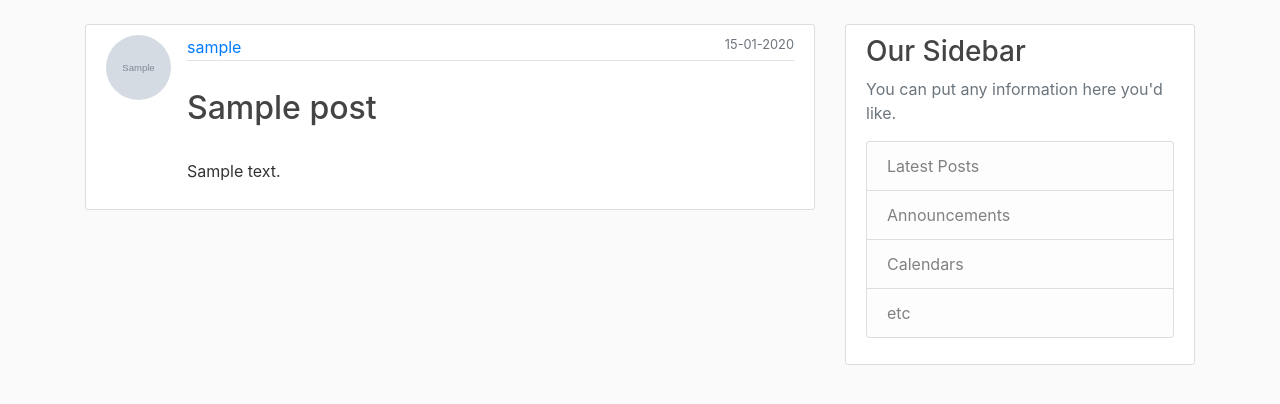
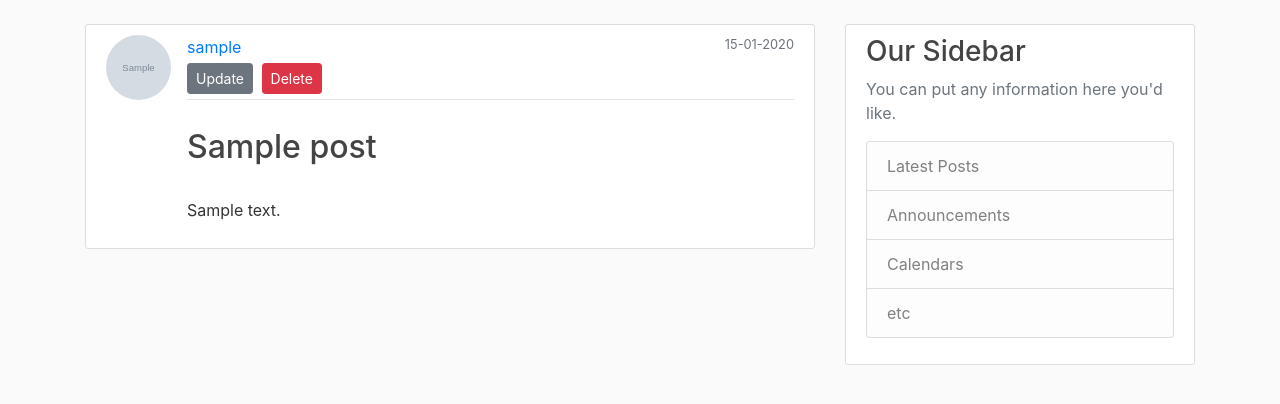
Before and after one commit to JulianHysi/personal-blog, a Flask app: page /post/1 in a window 1280 px wide. Shown: the part 56-460 px from the top of the page. Run offline with Flask 2, Linux system fonts and the light colour scheme; a user stored in the database is signed in; tables that the repository leaves empty hold one stand-in row (values such as "Sample post"); grey boxes marked "Sample" are stand-in pictures; some libraries are stand-ins or nearby versions.

Commit message:
Added update and delete post functionality

```diff
--- a/personal_blog/routes.py
+++ b/personal_blog/routes.py
@@ -1,7 +1,7 @@
 import os
 import secrets
 from PIL import Image
-from flask import render_template, url_for, flash, redirect, request
+from flask import render_template, url_for, flash, redirect, request, abort
 from personal_blog import app, db, bcrypt
 from personal_blog.models import User, Post
 from personal_blog.forms import RegistrationForm, LoginForm, UpdateAccountForm, PostForm
@@ -106,9 +106,41 @@ def new_post():
         db.session.commit()
         flash('Post has been created!', 'success')
         return redirect(url_for('home'))
-    return render_template('create_post.html', title='New Post', form=form)
+    return render_template('create_post.html', title='New Post',
+                            form=form, legend='Create Post')
 
 @app.route("/post/<int:post_id>")
 def post(post_id):
     post = Post.query.get_or_404(post_id)
     return render_template('post.html', title=post.title, post=post)
+
+@app.route("/post/<int:post_id>/update", methods=['GET', 'POST'])
+@login_required
+def update_post(post_id):
+    post = Post.query.get_or_404(post_id)
+    if post.author != current_user:
+        abort(403) #forbidden route
+    form = PostForm()
+    if form.validate_on_submit():
+        post.title = form.title.data
+        post.content = form.content.data
+        db.session.commit()
+        flash('Your post has been updated!', 'success')
+        return redirect(url_for('post', post_id=post.id))
+    elif request.method == 'GET':
+        form.title.data = post.title
+        form.content.data = post.content
+    return render_template('create_post.html', title='Update Post',
+                            form=form, legend='Update Post')
+
+
+@app.route("/post/<int:post_id>/delete", methods=['POST'])
+@login_required
+def delete_post(post_id):
+    post = Post.query.get_or_404(post_id)
+    if post.author != current_user:
+        abort(403) #forbidden route
+    db.session.delete(post)
+    db.session.commit()
+    flash('Your post has been deleted!', 'success')
+    return redirect(url_for('home'))
--- a/personal_blog/templates/create_post.html
+++ b/personal_blog/templates/create_post.html
@@ -4,7 +4,7 @@
     <form method="POST" action="">
         {{ form.hidden_tag() }} <!-- CSRF token-->
         <fieldset class="form-group">
-            <legend class="border-bottom mb-4">New post</legend>
+            <legend class="border-bottom mb-4">{{ legend }}</legend>
             <div class="form-group">
                 {{ form.title.label(class="form-control-label") }}
 
--- a/personal_blog/templates/post.html
+++ b/personal_blog/templates/post.html
@@ -6,9 +6,35 @@
         <div class="article-metadata">
             <a class="mr-2" href="#">{{ post.author.username }}</a>
             <small class="text-muted" id="date_posted"> {{ post.date_posted.strftime('%d-%m-%Y') }} </small>
+            {% if post.author == current_user %}
+            <div>
+                <a class="btn btn-secondary btn-sm mt-1 mb-1" href="{{ url_for('update_post', post_id=post.id) }}">Update</a>
+                <button type="button" class="btn btn-danger btn-sm m-1" data-toggle="modal" data-target="#deleteModal">Delete</button>
+            </div>
+            {% endif %}
         </div> <br>
         <h2 class="article-title">{{ post.title }}</h2> <br>
         <p class="article-content">{{ post.content }}</p>
     </div>
 </article>
+
+<!-- Modal -->
+<div class="modal fade" id="deleteModal" tabindex="-1" role="dialog" aria-labelledby="deleteModalLabel" aria-hidden="true">
+    <div class="modal-dialog" role="document">
+      <div class="modal-content">
+        <div class="modal-header">
+          <h5 class="modal-title" id="deleteModalLabel">Delete Post ?</h5>
+          <button type="button" class="close" data-dismiss="modal" aria-label="Close">
+            <span aria-hidden="true">&times;</span>
+          </button>
+        </div>
+        <div class="modal-footer">
+          <button type="button" class="btn btn-secondary" data-dismiss="modal">Cancel</button>
+          <form action="{{ url_for('delete_post', post_id=post.id) }}" method="POST">
+            <input class="btn btn-danger" type="submit" value="Delete">
+          </form>
+        </div>
+      </div>
+    </div>
+  </div>
 {% endblock content %}
```
Also changed, not shown: personal_blog/blog.db.
